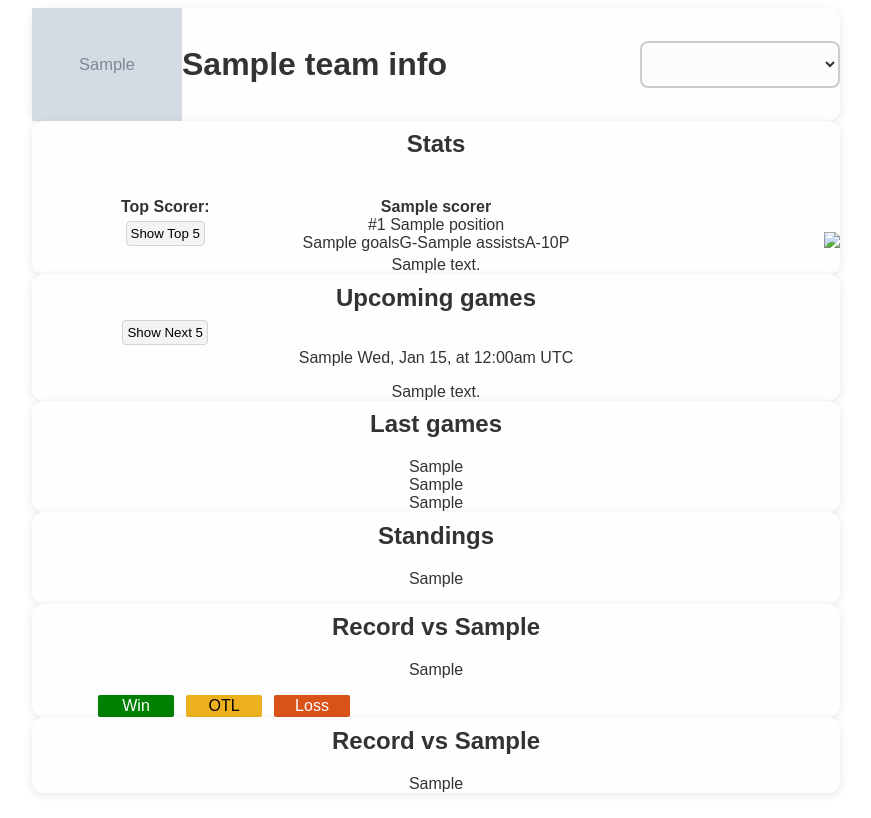
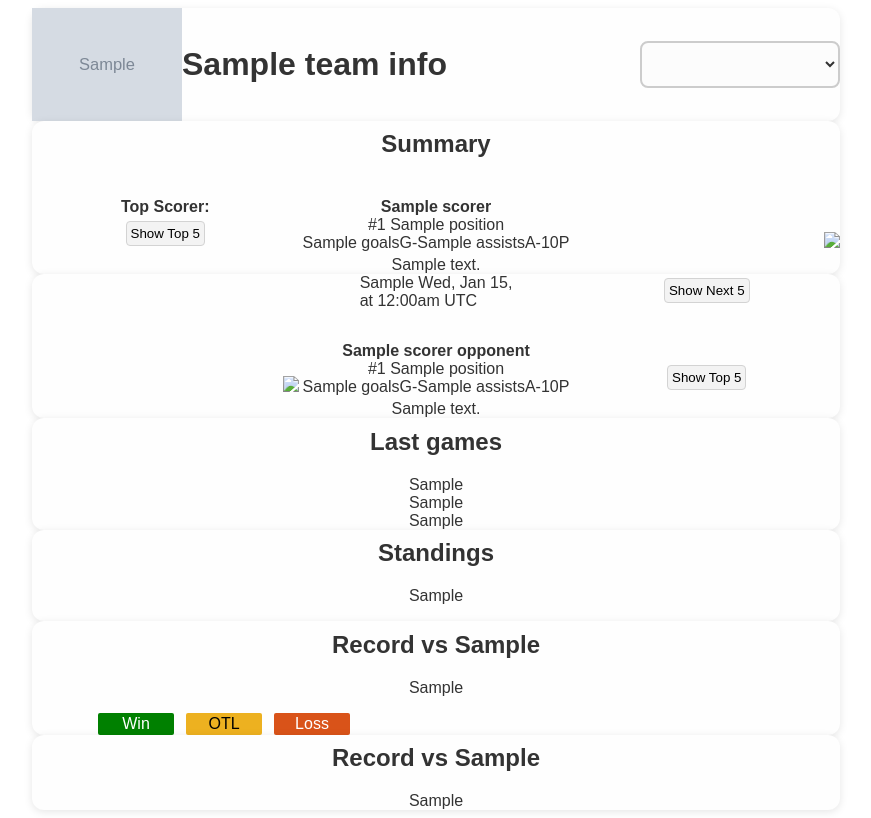
Before and after one commit to megelsen/nhl-gamecard, a Flask app: template templates/index.html in a window 1280 px wide. Shown: the whole page, without its empty margins (204-1075 px from the left). Before the commit the page ends 795 px from the top, so only its background shows below. Run offline with Flask 3, Linux system fonts and the light colour scheme; the template is opened without the code that fills it: most values are stand-ins (such as "Sample title", 1, 10 or a date in 2020); grey boxes marked "Sample" are stand-in pictures; lists and menus that the app fills with data are empty.

Commit message:
added top scorer to upcoming game

```diff
--- a/nhl-gamecard.py
+++ b/nhl-gamecard.py
@@ -22,7 +22,7 @@
 ]
 @app.route("/", methods=["GET"])
 def home():
-    return redirect(url_for("team_page", team_abbr="MIN"))  # Default to MIN
+    return redirect(url_for("team_page", team_abbr="NYR"))  # Default to MIN
 
 @app.route("/<team_abbr>", methods=["GET", "POST"])
 def team_page(team_abbr):
@@ -92,6 +92,16 @@
     next_opponent = next_games[0]['opponent_abr'] if next_games and next_games[0] is not None else None
     html_next_game, utc_starttime = get_upcoming_game(next_game)
     html_next_opponent_summary = team_summary(next_opponent,standings_data)
+    # Get next Opponent Top Scorer:
+    opponent_stats = get_team_stats(next_games[0]['opponent_abr'])
+    top_scorer_opponent = find_top_scorer(opponent_stats)
+    point_leaders_opponent = find_pointleaders(opponent_stats,nr_top)
+    html_pts_leader_table_opponent = build_leaders_table(point_leaders_opponent,'P')
+    goal_leaders_opponent = find_goalleaders(opponent_stats,nr_top)
+    html_goals_leader_table_opponent = build_leaders_table(goal_leaders_opponent,'G')
+    assist_leaders_opponent = find_assistleaders(opponent_stats,nr_top)
+    html_assists_leader_table_opponent = build_leaders_table(assist_leaders_opponent,'A')
+
     # Generate html for next 5 games
     next_games_data = []
 
@@ -149,6 +159,10 @@
         "html_next_game": html_next_game,
         "next_games_data": next_games_data,
         "html_next_opponent_summary": html_next_opponent_summary,
+        "top_scorer_opponent": top_scorer_opponent,
+        "html_pts_leader_table_opponent": html_pts_leader_table_opponent,
+        "html_goals_leader_table_opponent": html_goals_leader_table_opponent,
+        "html_assists_leader_table_opponent": html_assists_leader_table_opponent,
         "html_last_games": html_last_games,
         "record_table_1": record_table_html_1,
         "record_table_2": record_table_html_2,
@@ -201,6 +215,10 @@
     card_gap = session.get("card_gap", "4px")
     return Response(render_template("dynamic/styles/title_card.css.jinja", card_gap=card_gap,), mimetype="text/css")
 
+@app.route('/health')
+def health():
+    return "OK", 200
+
 # Dynamic JS
 #@app.route('/applyScaling.js')
 #def dynamic_js():
--- a/static/js/formatEventTime.js
+++ b/static/js/formatEventTime.js
@@ -158,7 +158,7 @@
 
     }
 
-    return `${eventDay}, ${eventMonth} ${eventDate}, at ${hour}:${minute}${ampm} ${timezoneAbbr}`;
+    return `${eventDay}, ${eventMonth} ${eventDate},<br> at  ${hour}:${minute}${ampm} ${timezoneAbbr}`;
 }
 
 // Get the event time from the HTML element
--- a/static/js/topscorers_modal.js
+++ b/static/js/topscorers_modal.js
@@ -1,3 +1,4 @@
+document.addEventListener("DOMContentLoaded", function() {
     const sections = [
         { id: "points-leaders-content", title: "Points" },
         { id: "goal-leaders-content", title: "Goals" },
@@ -17,51 +18,77 @@
     });
 
     function switchContent(newIndex) {
-    // Hide current section
         document.getElementById(sections[currentIndex].id).style.display = "none";
-
-    // Update the current index to the new tab index
         currentIndex = newIndex;
-
-    // Show the new section
         document.getElementById(sections[currentIndex].id).style.display = "block";
-
-    // Update active tab
         updateActiveTab();
     }
 
     function updateActiveTab() {
-    // Remove active class from all tabs
         tabs.forEach(tab => tab.classList.remove("active"));
-
-    // Add active class to the current tab
         tabs[currentIndex].classList.add("active");
     }
 
-// Initialize by setting the active tab
     updateActiveTab();
-// Get the modal, the button, and the close button
+
+    // --- Modal controls ---
     const modal = document.getElementById("statsPopUp");
     const moreDots = document.getElementById("moreStats");
     const closeBtn = document.getElementById("closeBtn");
 
     function positionModal() {
+        modal.style.display = "flex";
+    }
 
-        modal.style.display = "flex"; // Show the modal
+    // --- Hidden content sources ---
+    const teamData = {
+        points: document.getElementById("team-points")?.innerHTML || "",
+        goals: document.getElementById("team-goals")?.innerHTML || "",
+        assists: document.getElementById("team-assists")?.innerHTML || ""
+    };
+
+    const oppData = {
+        points: document.getElementById("opp-points")?.innerHTML || "",
+        goals: document.getElementById("opp-goals")?.innerHTML || "",
+        assists: document.getElementById("opp-assists")?.innerHTML || ""
+    };
+
+    let currentMode = "team"; // "team" or "opponent"
+
+    function loadModalContent(mode) {
+        const data = mode === "opponent" ? oppData : teamData;
+        document.getElementById("points-leaders-content").innerHTML = data.points;
+        document.getElementById("goal-leaders-content").innerHTML = data.goals;
+        document.getElementById("assist-leaders-content").innerHTML = data.assists;
+
+        if (modalTitle) {
+            modalTitle.textContent = mode === "opponent" ? "Top 5 – Opponent" : "Top 5 – Team";
+        }
     }
 
     moreDots.onclick = function() {
-        positionModal(); // Position the modal when "more_horiz" is clicked
+        currentMode = "team";
+        loadModalContent(currentMode);
+        positionModal();
     };
 
-    // When the user clicks on the close button, close the modal
-    closeBtn.onclick = function() {
-        modal.style.display = "none"; // Hide the modal
+    // Opponent button
+    const moreDotsOpponent = document.getElementById("moreStatsOpponent");
+    if (moreDotsOpponent) {
+        moreDotsOpponent.onclick = function() {
+            currentMode = "opponent";
+            loadModalContent(currentMode);
+            positionModal();
+        };
     }
 
-    // When the user clicks anywhere outside the modal, close it
+    closeBtn.onclick = function() {
+        modal.style.display = "none";
+    };
+
     window.onclick = function(event) {
         if (event.target === modal) {
-            modal.style.display = "none"; // Hide the modal
+            modal.style.display = "none";
         }
-    }
+    };
+});
--- a/static/styles/primary_button.css
+++ b/static/styles/primary_button.css
@@ -17,6 +17,6 @@
 
 .upcoming_games_button{
     margin-top: -16px;
-    grid-row: 2;
-    grid-column: 1;
+    grid-row: 1;
+    grid-column: 3;
 }
--- a/static/styles/team_summary.css
+++ b/static/styles/team_summary.css
@@ -7,5 +7,5 @@
 }
 
 .team-summary_upcoming {
-    grid-row: 4;
+    grid-row: 3;
 }
--- a/templates/index.html
+++ b/templates/index.html
@@ -41,12 +41,11 @@
         <div class="spinner"></div>
     </div>
 
-    <div id="statsPopUp" class="stats-popup ">
-        <!-- Modal Content -->
-        <div class="stats-popup-content card_display ">
-            <!-- Closing Button -->
+    <!-- UNIVERSAL LEADERS MODAL -->
+    <div id="statsPopUp" class="stats-popup">
+        <div class="stats-popup-content card_display">
             <span class="close" id="closeBtn">&times;</span>
-            <!-- Navigation Buttons -->
+
             <div class="tabs-container">
                 <div id="tabs">
                     <div class="tab active" data-index="0">Points</div>
@@ -54,20 +53,27 @@
                     <div class="tab" data-index="2">Assists</div>
                 </div>
             </div>
+
             <div id="modalContent">
-                <div id="points-leaders-content">
-                    {{html_pts_leader_table | safe }}
-                </div>
-                <div id="goal-leaders-content" style="display: none;">
-                    {{html_goals_leader_table | safe }}
-                </div>
-                <div id="assist-leaders-content" style="display: none;">
-                    {{html_assists_leader_table | safe }}
-                </div>
+                <div id="points-leaders-content"></div>
+                <div id="goal-leaders-content" style="display: none;"></div>
+                <div id="assist-leaders-content" style="display: none;"></div>
             </div>
         </div>
     </div>
+    <!-- Hidden data for modal population -->
+    <div id="team-tables" style="display: none;">
+        <div id="team-points">{{ html_pts_leader_table | safe }}</div>
+        <div id="team-goals">{{ html_goals_leader_table | safe }}</div>
+        <div id="team-assists">{{ html_assists_leader_table | safe }}</div>
+    </div>
 
+    <div id="opponent-tables" style="display: none;">
+        <div id="opp-points">{{ html_pts_leader_table_opponent | safe }}</div>
+        <div id="opp-goals">{{ html_goals_leader_table_opponent | safe }}</div>
+        <div id="opp-assists">{{ html_assists_leader_table_opponent | safe }}</div>
+    </div>
+  <!-- PAGE HEADER -------------------------------------------------------------------------->
     <div class="content">
         <div class="container_title widthTargetElement ">
             <div class="title_card title_card_display">
@@ -82,23 +88,24 @@
                 </form>
             </div>
         </div>
+  <!--  TEAM SUMMARY ------------------------------------------------------------------------>
         <div class="container" id="widthSourceElement">
             <div class="top_row_element card_display" id="statsCard">
                 <h2 class="top_card_header">
-                    Stats
+                    Summary
                 </h2>
-                <div class="top-scorer-label">
+                <div class="top-scorer-label" >
                     <b>Top Scorer:</b>
                 </div>
-                <button class="primary_button show-top5-btn" id="moreStats">
+                <button class="primary_button show-top5-btn" id="moreStats" >
                     Show Top 5
                 </button>
-                <div class ="top-scorer-info">
+                <div class ="top-scorer-info" >
                     <p style="margin-block-end: 0"><b>{{top_scorer['name']}}</b> </p>
                     <p style="margin-block: 0"> #{{top_scorer['sweaterNumber']}} {{top_scorer['position']}}</p>
                     <p style="margin-block: 0">{{ top_scorer['goals']}}G-{{ top_scorer['assists']}}A-{{ top_scorer['points']}}P</p>
                 </div>
-                <div class="headshot-img">
+                <div class="headshot-img" >
                     <img src={{ top_scorer['headshot_url'] }} style="max-width: 150px;">
 
                 </div>
@@ -106,12 +113,12 @@
                     {{ html_team_summary | safe }}
                 </div>
             </div>
-
+  <!-- UPCOMING GAMES ------------------------------------------------------------------->
             <div class="top_row_element card_display">
-                <h2  class="top_card_header">Upcoming games</h2>
-                <div class="upcoming_game">
+                <!--<h2  class="top_card_header">Upcoming games</h2>-->
+                <div class="upcoming_game" style="grid-column: 2; grid-row: 1">
                      <span class="event-time" data-utc-time={{utc_starttime}}>
-                        {{html_next_game | safe }}
+                         {{html_next_game | safe }}
                     </span>
                 </div>
                 <div class="team-summary team-summary_upcoming">
@@ -120,6 +127,22 @@
                 <button class="primary_button upcoming_games_button"  id="moreGames">
                     Show Next 5
                 </button>
+                <!-- Opponent Topscorer
+                <div class="top-scorer-label" style="grid-row: 2" style="grid-column: 1" >
+                    <b>Top Scorer:</b>
+                </div>-->
+                <button class="primary_button show-top5-btn" id="moreStatsOpponent" style="grid-row: 2; grid-column: 3">
+                    Show Top 5
+                </button>
+                <div class ="top-scorer-info" style="grid-row: 2">
+                    <p style="margin-block-end: 0"><b>{{top_scorer_opponent['name']}}</b> </p>
+                    <p style="margin-block: 0"> #{{top_scorer_opponent['sweaterNumber']}} {{top_scorer_opponent['position']}}</p>
+                    <p style="margin-block: 0">{{ top_scorer_opponent['goals']}}G-{{ top_scorer_opponent['assists']}}A-{{ top_scorer_opponent['points']}}P</p>
+                </div>
+                <div class="headshot-img" style="grid-row: 1 / span 2; grid-column: 1;">
+                    <img src={{ top_scorer_opponent['headshot_url'] }} style="max-width: 150px;">
+
+                </div>
             </div>
             <div id="UpcomingGamesPopUp" class="stats-popup ">
                 <!-- Modal Content -->
@@ -160,7 +183,7 @@
                 <span class="game_display previous_game">{{html_last_games[2] | safe }}</span>
             </div>
         </div>
-
+  <!-- STANDINGS --------------------------------------------->
         <div class="container widthTargetElement">
             <div class="table card_display table_card">
                 <h2  class="top_card_header">
```
Also changed, not shown: modules/elements/generate_records_table.py (+10 -4 lines). Lines whose indentation alone changed are shown as unchanged.
